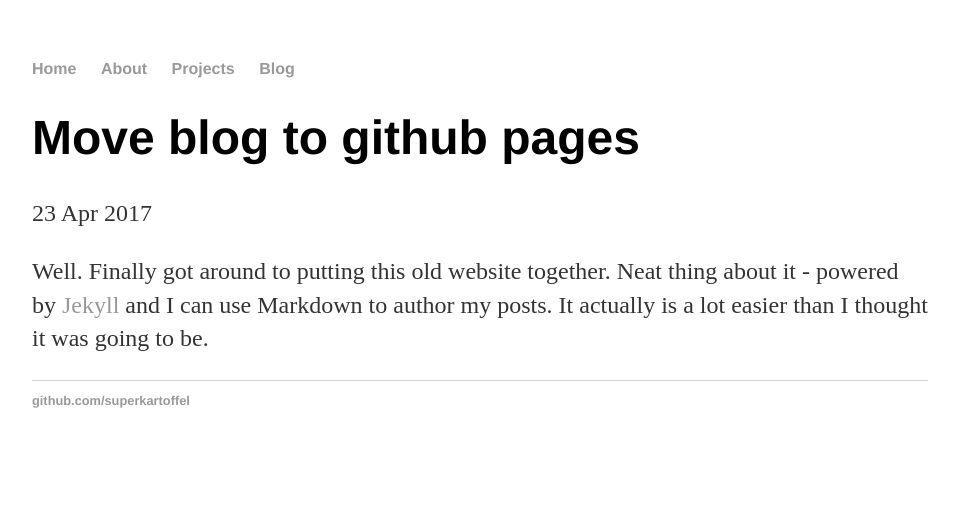
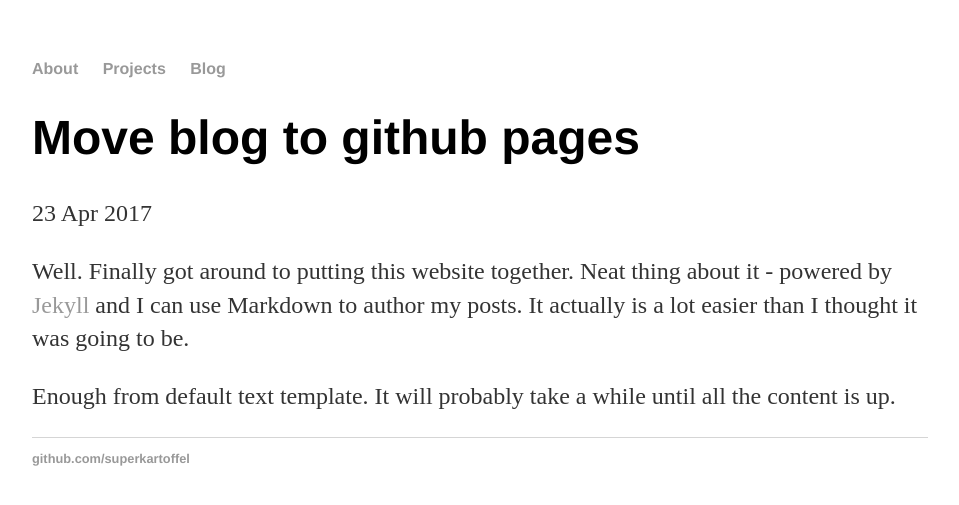
Before and after one commit to superkartoffel/superkartoffel.github.io, a Jekyll site: the page built from _posts/2017-04-23-Move-to-github-pages.md, in a window 1280 px wide. Shown: the top 505 px of the page, without its empty margins (160-1119 px from the left). Built offline with Jekyll 4.4.1, drawn with Linux system fonts in a browser that asks for light colours.

Commit message:
added about page draft wifree copter and project page drafts wifree images removed home page

```diff
--- a/_layouts/default.html
+++ b/_layouts/default.html
@@ -4,15 +4,14 @@
 			<title>{{ page.title }}</title>
 			<!-- link to main stylesheet -->
 			<link rel="stylesheet" type="text/css" href="/css/main.css">
-			<link rel="alternate" type="application/atom+xml" title="Superkartoffel's Blog" href="/blog/atom.xml">
+			<link rel="alternate" type="application/atom+xml" title="Superkartoffel's Blog" href="/atom.xml">
 		</head>
 		<body>
 			<nav>
 	    		<ul>
-	        		<li><a href="/">Home</a></li>
 		        	<li><a href="/about">About</a></li>
 	        		<li><a href="/projects">Projects</a></li>
-	        		<li><a href="/blog">Blog</a></li>
+	        		<li><a href="/">Blog</a></li>
 	    		</ul>
 			</nav>
 			<div class="container">
--- a/_posts/2017-04-23-Move-to-github-pages.md
+++ b/_posts/2017-04-23-Move-to-github-pages.md
@@ -4,4 +4,6 @@
 date: 2017-04-23
 ---
 
-Well. Finally got around to putting this old website together. Neat thing about it - powered by [Jekyll](http://jekyllrb.com) and I can use Markdown to author my posts. It actually is a lot easier than I thought it was going to be.
+Well. Finally got around to putting this website together. Neat thing about it - powered by [Jekyll](http://jekyllrb.com) and I can use Markdown to author my posts. It actually is a lot easier than I thought it was going to be.
+
+Enough from default text template. It will probably take a while until all the content is up.
```
Also changed, not shown: _posts/2017-04-25-Build-your-own-quadcopter.md (added, +8 -0 lines), about/index.html (added, +7 -0 lines), blog/index.html (deleted, +0 -11 lines), index.html (+8 -5 lines), projects/index.html (added, +14 -0 lines), projects/wifree-copter.html (added, +16 -0 lines), atom.xml (renamed from blog/atom.xml), images/wifree/overview_thumb.jpg (added), 3 other files.
